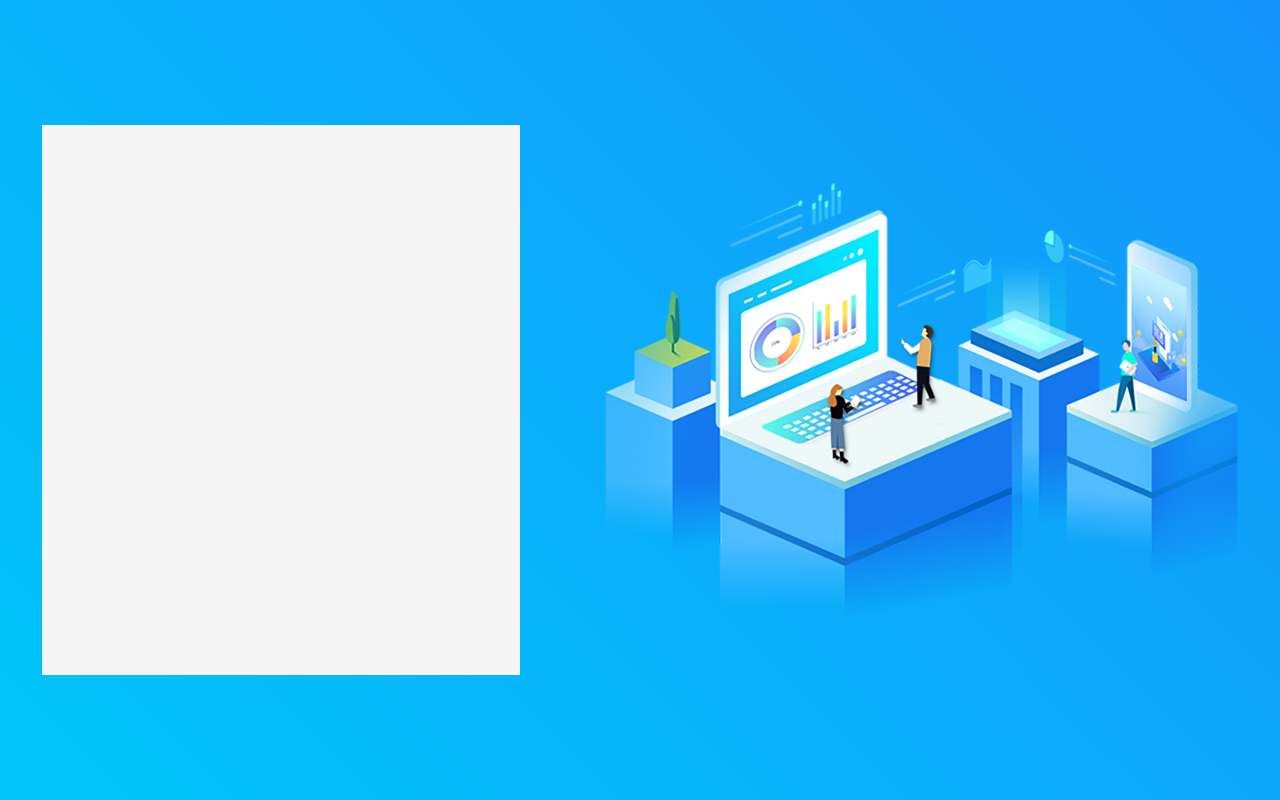
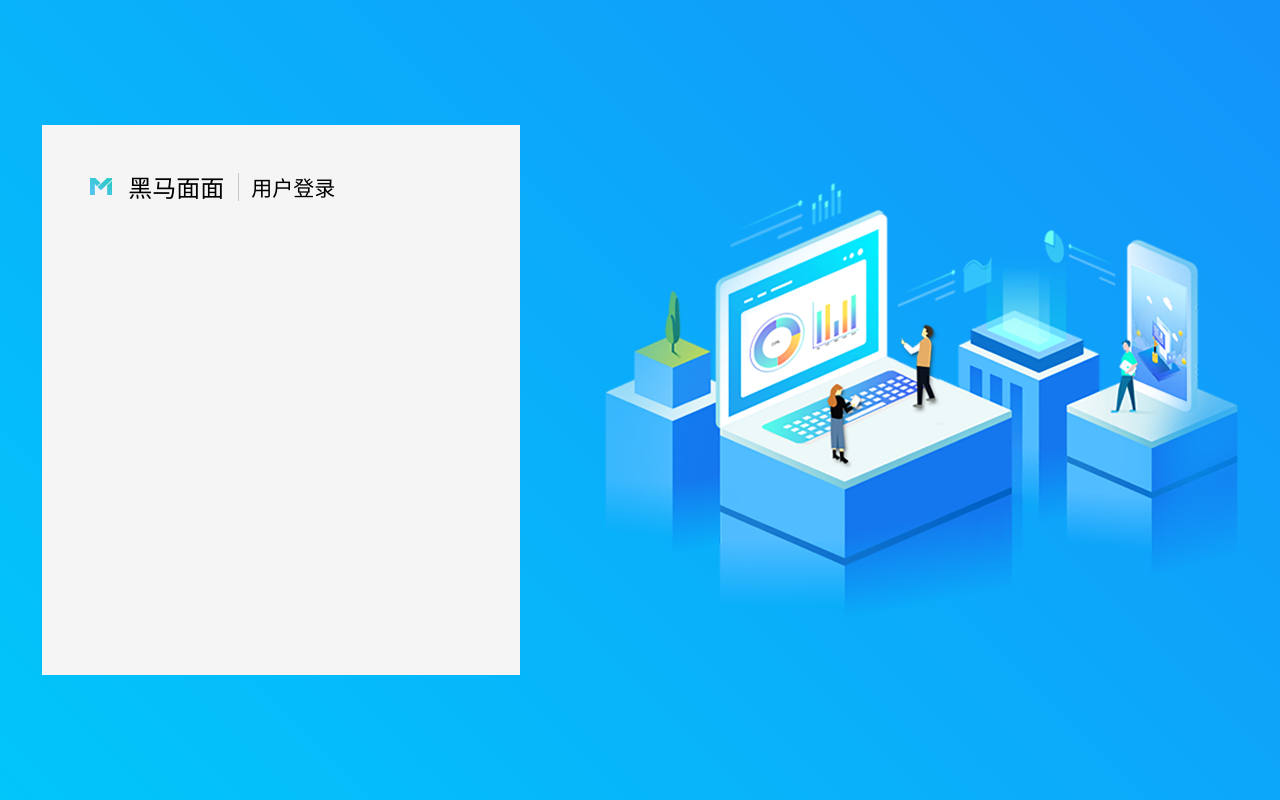
Before and after one commit to JaysonChan/heimamm46, a Vue app: page /#/ in a window 1280 px wide. Built offline with nearby package versions, Linux system fonts and the light colour scheme.

Commit message:
登录模块 - 标题区域布局

```diff
--- a/package.json
+++ b/package.json
@@ -20,6 +20,8 @@
     "babel-eslint": "^10.0.3",
     "eslint": "^6.7.2",
     "eslint-plugin-vue": "^6.1.2",
+    "less": "^3.11.1",
+    "less-loader": "^5.0.0",
     "vue-template-compiler": "^2.6.11"
   },
   "eslintConfig": {
--- a/src/view/login/login.vue
+++ b/src/view/login/login.vue
@@ -1,6 +1,17 @@
 <template>
+<!-- 整体容器 -->
   <div class="login-container">
-      <div class="left-box"></div>
+      <!-- 左侧盒子 -->
+      <div class="left-box">
+          <!-- 顶部标题 -->
+          <div class="title-box">
+              <img src="../../assets/login_logo.png" alt="" class="logo">
+              <span class="title">黑马面面</span>
+              <span class="line"></span>
+              <span class="sub-title">用户登录</span>
+          </div>
+      </div>
+      <!-- 右侧的图片 -->
       <img src="../../assets/login_banner_ele.png" alt="">
   </div>
 </template>
@@ -12,7 +23,7 @@ export default {
 }
 </script>
 
-<style>
+<style lang="less" >
 .login-container {
     height: 100%;
     background:linear-gradient(225deg,rgba(20,147,250,1),rgba(1,198,250,1));
@@ -22,10 +33,32 @@ export default {
     align-items: center;
     /* 左右均分 */
     justify-content: space-around;
-}
-.login-container .left-box {
+    .left-box {
     width: 478px;
     background-color: #F5F5F5;
     height: 550px;
+    .title-box {
+        align-items: center;
+        display: flex;
+        margin-top: 44px;
+        margin-left: 48px;
+        .logo{}
+        .title{
+            font-size: 24px;
+            margin-left: 16px;
+            margin-right: 14px;
+        }
+        .line{
+            width: 1px;
+            height: 28px;
+            background-color: #C7C7C7;
+        }
+        .sub-title{
+            font-size: 21px;
+            margin-left: 12px;
+        }
+    }
 }
+}
+// .login-container
 </style>
```
Also changed, not shown: 1 other file (tests, documents, lock files or other folders).
